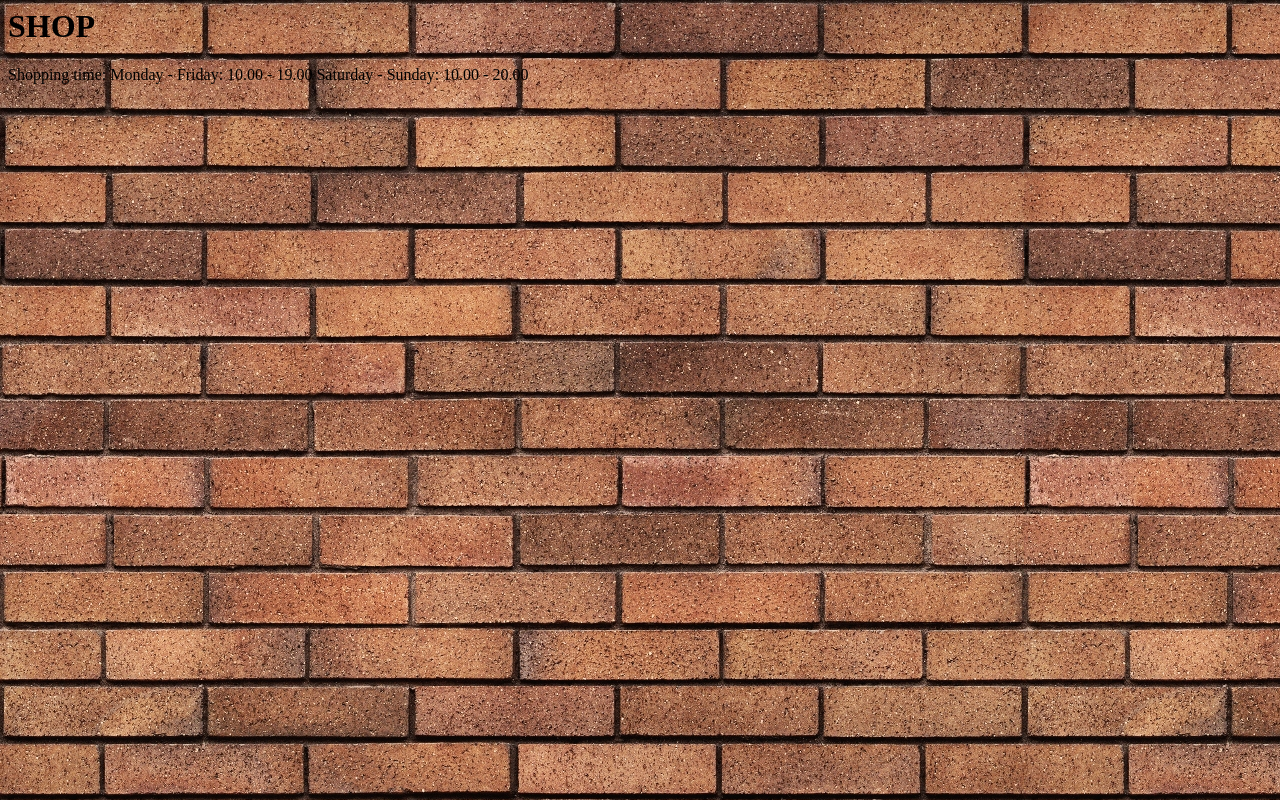
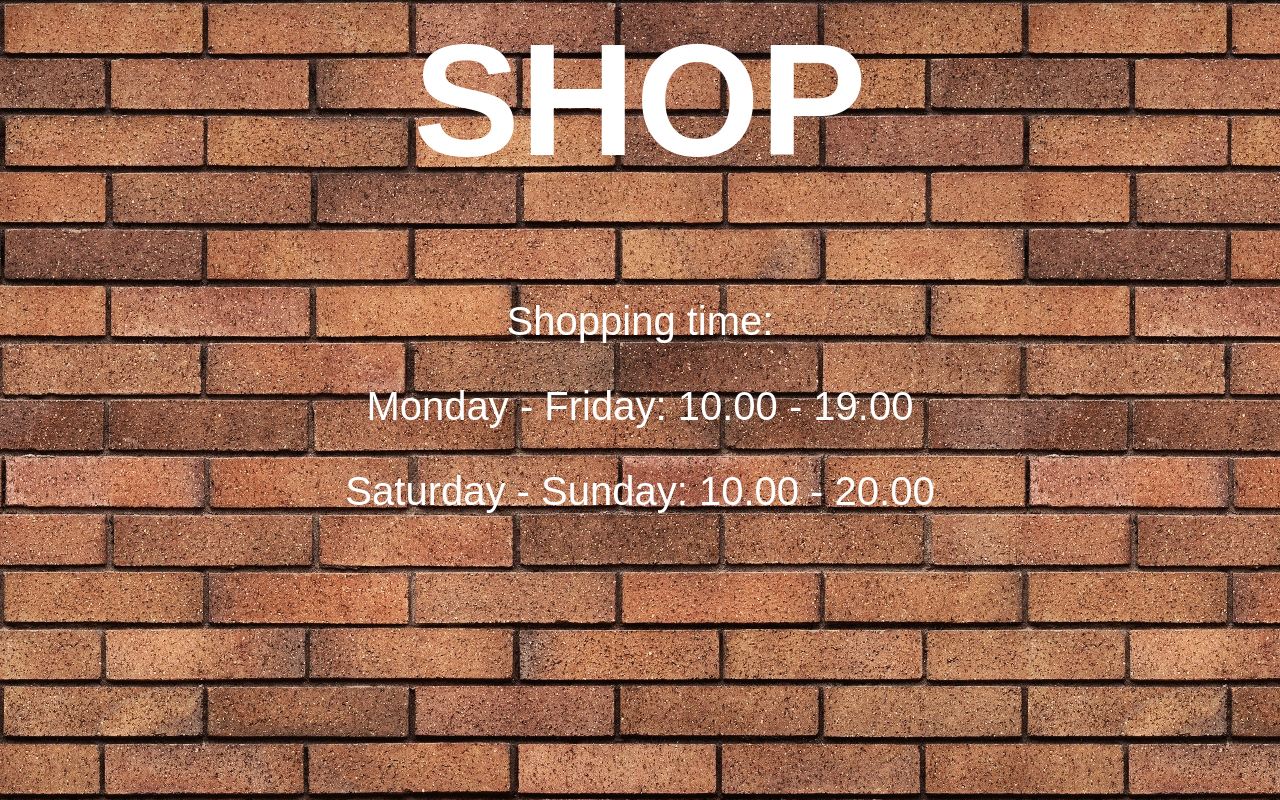
Before and after one commit to YuliyaYakovleva/git_shop, a plain HTML site: page index.html in a window 1280 px wide. Drawn offline with Linux system fonts and the light colour scheme.

Commit message:
change the front and location front

```diff
--- a/index.html
+++ b/index.html
@@ -1,11 +1,10 @@
 <html>
  <body>
- <body background="image/background.jpg">
- <h1>SHOP</h1>
- <p>
-  Shopping time:
-  Monday - Friday: 10.00 - 19.00
-  Saturday - Sunday: 10.00 - 20.00
- </p>
+ <body background="image/background.jpg"><font color="white"><font style="font-family:Arial, sans-serif; font-size:500%">
+ <p><center><h1>SHOP</h1><center></p></font>
+<font style="font-family:Arial, sans-serif; font-size:250%">
+ <p><center>Shopping time:<center></p>
+  <p><center>Monday - Friday: 10.00 - 19.00<center></p>
+  <p><center>Saturday - Sunday: 10.00 - 20.00<center></p></font>
  </body>
 </html>
```
